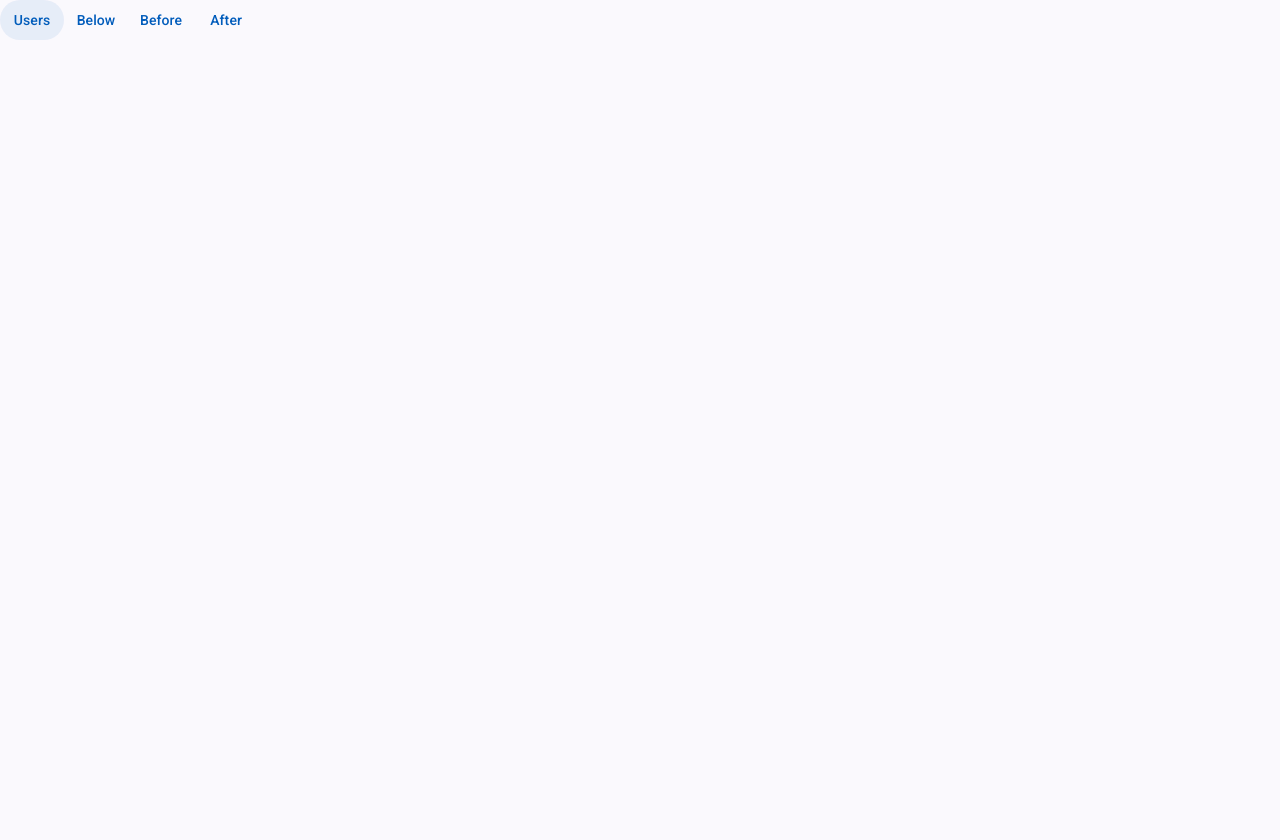
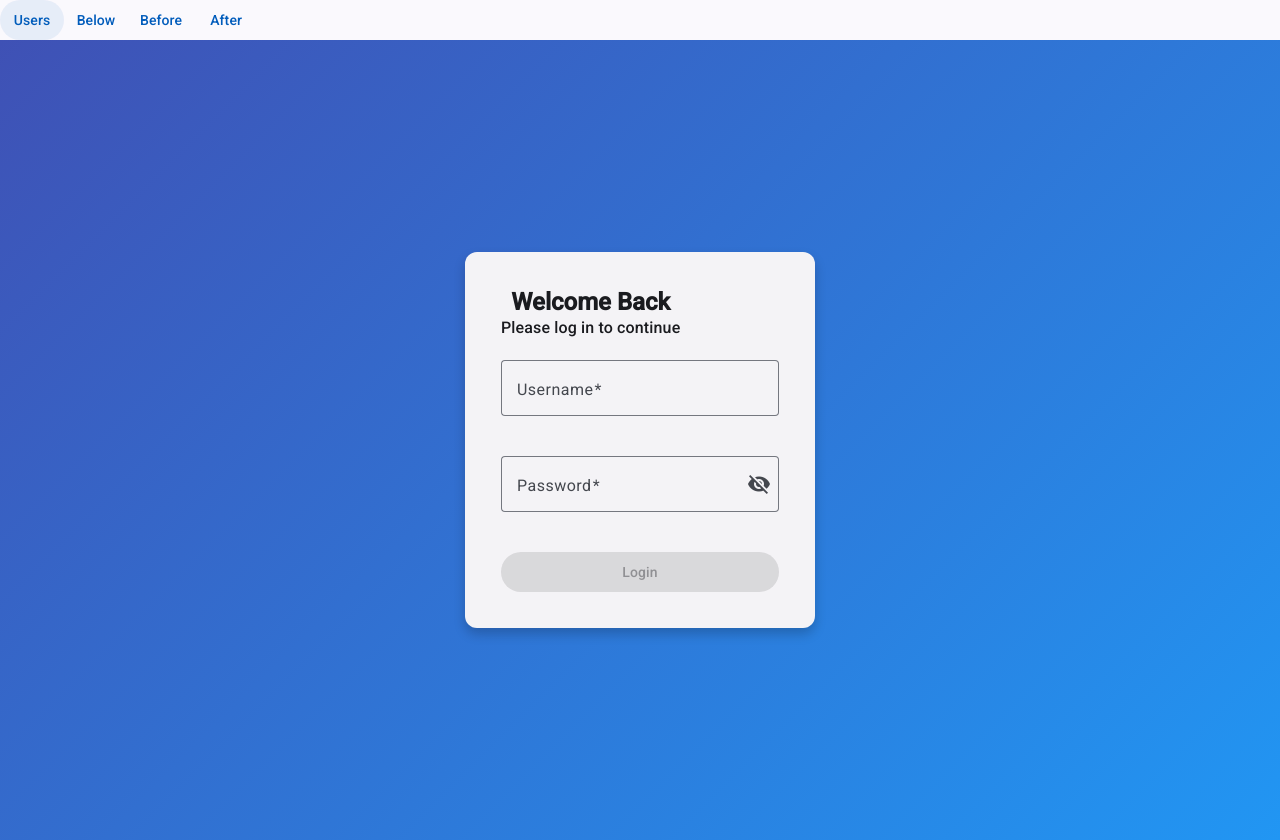
Before and after one commit to pcwdeveloper/movieweb, an Angular app: page / in a window 1280 px wide. Before the commit the page ends 800 px from the top, so only its background shows below. Built offline with nearby package versions, Linux system fonts and the light colour scheme.

Commit message:
Add Login

```diff
--- a/src/app/app.config.ts
+++ b/src/app/app.config.ts
@@ -2,13 +2,14 @@ import { ApplicationConfig, provideBrowserGlobalErrorListeners, provideZonelessC
 import { provideRouter } from '@angular/router';
 
 import { routes } from './app.routes';
-import { provideHttpClient } from '@angular/common/http';
+import { provideHttpClient, withInterceptors } from '@angular/common/http';
+import { authInterceptor } from './interceptors/auth.interceptor';
 
 export const appConfig: ApplicationConfig = {
   providers: [
     provideBrowserGlobalErrorListeners(),
     provideZonelessChangeDetection(),
     provideRouter(routes),
-    provideHttpClient()
+    provideHttpClient(withInterceptors([authInterceptor]))
   ]
 };
--- /dev/null
+++ b/src/app/interceptors/auth.interceptor.ts
@@ -0,0 +1,16 @@
+import { HttpInterceptorFn } from '@angular/common/http';
+
+export const authInterceptor: HttpInterceptorFn = (req, next) => {
+  const token = localStorage.getItem('token');
+
+  if (token) {
+    const cloned = req.clone({
+      setHeaders: {
+        Authorization: `Bearer ${token}`
+      }
+    });
+    return next(cloned);
+  }
+
+  return next(req);
+};
--- /dev/null
+++ b/src/app/model/public.ts
@@ -0,0 +1,4 @@
+export interface AuthRequest {
+    username: string;
+    password: string;
+  }
--- /dev/null
+++ b/src/app/public/login/login-service.ts
@@ -0,0 +1,20 @@
+import { HttpClient } from '@angular/common/http';
+import { inject, Injectable } from '@angular/core';
+import { Observable } from 'rxjs';
+import { AuthRequest } from '../../model/public';
+import { environment } from '../../../environments/environment';
+
+
+@Injectable({
+  providedIn: 'root'
+})
+export class LoginService {
+
+  private http = inject(HttpClient);
+
+
+  login(authRequest:AuthRequest): Observable<any>{
+    return this.http.post<any>(environment.apiBaseUrl+'api/auth/login',authRequest);
+  }
+
+}
--- /dev/null
+++ b/src/app/public/login/login.css
@@ -0,0 +1,47 @@
+.login-wrapper {
+    display: flex;
+    justify-content: center;
+    align-items: center;
+    height: 100vh;
+    background: linear-gradient(135deg, #3f51b5, #2196f3);
+  }
+
+  .login-card {
+    width: 350px;
+    padding: 20px;
+    border-radius: 12px;
+    box-shadow: 0 6px 12px rgba(0, 0, 0, 0.2);
+  }
+
+  .full-width {
+    width: 100%;
+    margin-bottom: 20px;
+  }
+
+  .actions {
+    display: flex;
+    justify-content: center;
+  }
+
+  mat-card-title {
+    font-size: 24px;
+    font-weight: bold;
+    text-align: center;
+  }
+
+  mat-card-subtitle {
+    text-align: center;
+    margin-bottom: 20px;
+  }
+
+  button {
+    width: 100%;
+    height: 40px;
+    display: flex;
+    align-items: center;
+    justify-content: center;
+  }
+
+  mat-progress-spinner {
+    margin-right: 10px;
+  }
--- /dev/null
+++ b/src/app/public/login/login.html
@@ -0,0 +1,35 @@
+<div class="login-wrapper">
+    <mat-card class="login-card">
+      <mat-card-header>
+        <mat-card-title>Welcome Back</mat-card-title>
+        <mat-card-subtitle>Please log in to continue</mat-card-subtitle>
+      </mat-card-header>
+
+      <mat-card-content>
+        <form [formGroup]="loginForm" (ngSubmit)="login()">
+          <mat-form-field appearance="outline" class="full-width">
+            <mat-label>Username</mat-label>
+            <input matInput formControlName="username" placeholder="Enter your username" type="text">
+            <mat-error *ngIf="loginForm.get('username')?.hasError('required')">Username is required</mat-error>
+            <mat-error *ngIf="loginForm.get('username')?.hasError('userName')">Invalid username format</mat-error>
+          </mat-form-field>
+
+          <mat-form-field appearance="outline" class="full-width">
+            <mat-label>Password</mat-label>
+            <input matInput formControlName="password" placeholder="Enter your password" [type]="hide ? 'password' : 'text'">
+            <button mat-icon-button matSuffix type="button" (click)="hide = !hide">
+              <mat-icon>{{hide ? 'visibility_off' : 'visibility'}}</mat-icon>
+            </button>
+            <mat-error *ngIf="loginForm.get('password')?.hasError('required')">Password is required</mat-error>
+          </mat-form-field>
+
+          <div class="actions">
+            <button mat-raised-button color="primary" type="submit" [disabled]="loginForm.invalid || isLoading">
+              <mat-progress-spinner *ngIf="isLoading" mode="indeterminate" diameter="20"></mat-progress-spinner>
+              <span *ngIf="!isLoading">Login</span>
+            </button>
+          </div>
+        </form>
+      </mat-card-content>
+    </mat-card>
+  </div>
--- /dev/null
+++ b/src/app/public/login/login.ts
@@ -0,0 +1,64 @@
+import { ChangeDetectionStrategy, Component } from '@angular/core';
+import { BrowserModule } from '@angular/platform-browser';
+import { FormBuilder, FormGroup, ReactiveFormsModule, Validators } from '@angular/forms';
+
+
+// Material Modules
+import { MatInputModule } from '@angular/material/input';
+import { MatCardModule } from '@angular/material/card';
+import { MatButtonModule } from '@angular/material/button';
+import { MatIconModule } from '@angular/material/icon';
+import { MatProgressSpinnerModule } from '@angular/material/progress-spinner';
+import { CommonModule } from '@angular/common';
+import { LoginService } from './login-service';
+import { Router } from '@angular/router';
+
+
+@Component({
+  selector: 'app-login',
+  imports: [
+    MatCardModule,
+    CommonModule,
+    ReactiveFormsModule,
+    MatInputModule,
+    MatCardModule,
+    MatButtonModule,
+    MatIconModule,
+    MatProgressSpinnerModule],
+  templateUrl: './login.html',
+  styleUrl: './login.css',
+  changeDetection: ChangeDetectionStrategy.OnPush,
+})
+export class Login {
+
+  loginForm: FormGroup;
+  hide = true;
+  isLoading = false;
+
+  constructor(private fb: FormBuilder, private loginService:LoginService,private router: Router) {
+    this.loginForm = this.fb.group({
+      username: ['', [Validators.required]],
+      password: ['', Validators.required]
+    });
+  }
+
+  login() {
+    if (this.loginForm.invalid) return;
+
+    this.isLoading = true;
+    let loginRequest = this.loginForm.value;
+    this.loginService.login(loginRequest).subscribe(res => {
+      console.log('sucess');
+      this.isLoading = false;
+      localStorage.setItem('token', res.token);
+      console.log('save localStorate');
+      this.router.navigate(['/users']);
+      console.log('navigate localStorate');
+    },
+     (err) => {
+      this.isLoading = false;
+      console.error('Error login user:', err);
+    });
+
+  }
+}
```
Also changed, not shown: src/app/app.routes.ts (+9 -2 lines), 1 other file (tests, documents, lock files or other folders).
